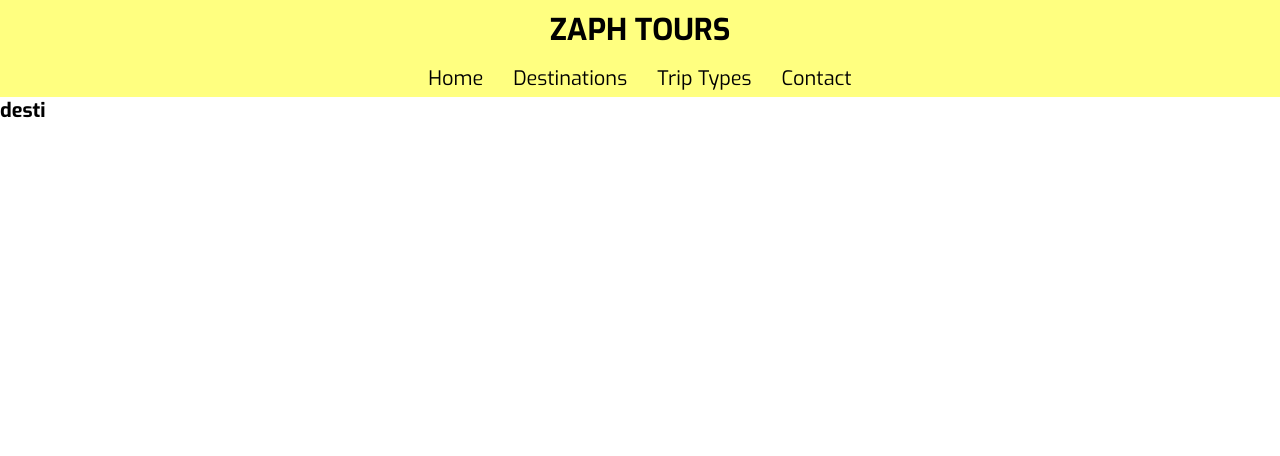
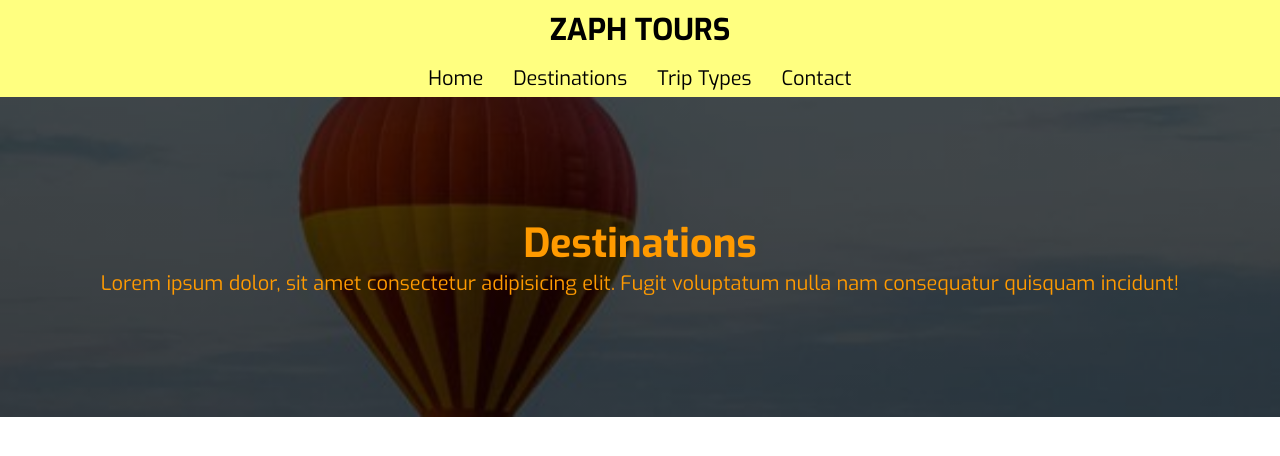
Before and after one commit to WeBstwr/Zaph-Tours-landing-page, a React (Vite) app: page /destinations in a window 1280 px wide. Shown: the top 456 px of the page. Built offline with nearby package versions, Linux system fonts and the light colour scheme.

Commit message:
create the destination banner background
I have created the background for the banner on destination page

```diff
--- a/src/components/Banner/banner.css
+++ b/src/components/Banner/banner.css
@@ -1,4 +1,4 @@
-.banner{
+.banner {
   display: flex;
   flex-direction: column;
   margin: 2rem 0;
@@ -8,7 +8,7 @@
   border-radius: 10px;
 }
 
-.banner h2{
+.banner h2 {
   font-size: 3rem;
   text-transform: capitalize;
 }
--- a/src/pages/Destinations/Destinations.jsx
+++ b/src/pages/Destinations/Destinations.jsx
@@ -1,5 +1,20 @@
+import "./destinations.css";
+import destinationBG from "../../assets/destiBg.jpg";
+
 const Destinations = () => {
-  return <h1>desti</h1>;
+  return (
+    <>
+      <div className="destination-background">
+        <div className="dest-bg-text">
+          <h2>destinations</h2>
+          <p>
+            Lorem ipsum dolor, sit amet consectetur adipisicing elit. Fugit
+            voluptatum nulla nam consequatur quisquam incidunt!
+          </p>
+        </div>
+      </div>
+    </>
+  );
 };
 
 export default Destinations;
--- /dev/null
+++ b/src/pages/Destinations/destinations.css
@@ -0,0 +1,29 @@
+.destination-background {
+  background: linear-gradient(rgba(0, 0, 0, 0.7), rgba(0, 0, 0, 0.7)),
+    url(../../assets/destiBg.jpg);
+  background-size: cover;
+  min-height: 40vh;
+  display: flex;
+  flex-direction: column;
+  justify-content: center;
+  align-items: center;
+}
+
+.dest-bg-text {
+  display: flex;
+  text-align: center;
+  grid-area: 4rem;
+  color: var(--primary-color);
+  flex-wrap: wrap;
+  flex-direction: column;
+  padding: 2rem;
+}
+
+.dest-bg-text h2 {
+  font-size: 4rem;
+  text-transform: capitalize;
+}
+
+.dest-bg-text p {
+  font-size: 2rem;
+}
--- a/src/pages/Home/Featured.jsx
+++ b/src/pages/Home/Featured.jsx
@@ -1,12 +1,10 @@
-import Banner from "../../components/Banner/Banner"
-import mtKenya from "../../assets/mtKenya.jpg"
+import Banner from "../../components/Banner/Banner";
+import mtKenya from "../../assets/mtKenya.jpg";
 
-const Featured = () =>{
-    return(
+const Featured = () => {
+  return (
     <>
-        <Banner
-        mainText="featured destinations"
-        />
+      <Banner mainText="featured destinations" />
       <div className="featured-section">
         <div className="feature-container">
           <div className="feature-image">
@@ -14,7 +12,10 @@ const Featured = () =>{
           </div>
           <div className="feature-text-box">
             <h3>mt. kenya</h3>
-                    <p>Lorem ipsum dolor sit amet consectetur, adipisicing elit. Dignissimos harum at fugiat modi!</p>
+            <p>
+              Lorem ipsum dolor sit amet consectetur, adipisicing elit.
+              Dignissimos harum at fugiat modi!
+            </p>
           </div>
         </div>
         <div className="feature-container">
@@ -23,7 +24,10 @@ const Featured = () =>{
           </div>
           <div className="feature-text-box">
             <h3>mt. ruwenzori</h3>
-                    <p>Lorem ipsum dolor sit amet consectetur, adipisicing elit. Dignissimos harum at fugiat modi!</p>
+            <p>
+              Lorem ipsum dolor sit amet consectetur, adipisicing elit.
+              Dignissimos harum at fugiat modi!
+            </p>
           </div>
         </div>
         <div className="feature-container">
@@ -32,7 +36,10 @@ const Featured = () =>{
           </div>
           <div className="feature-text-box">
             <h3>lake nakuru</h3>
-                    <p>Lorem ipsum dolor sit amet consectetur, adipisicing elit. Dignissimos harum at fugiat modi!</p>
+            <p>
+              Lorem ipsum dolor sit amet consectetur, adipisicing elit.
+              Dignissimos harum at fugiat modi!
+            </p>
           </div>
         </div>
         <div className="feature-container">
@@ -41,7 +48,10 @@ const Featured = () =>{
           </div>
           <div className="feature-text-box">
             <h3>tsavo national park</h3>
-                    <p>Lorem ipsum dolor sit amet consectetur, adipisicing elit. Dignissimos harum at fugiat modi!</p>
+            <p>
+              Lorem ipsum dolor sit amet consectetur, adipisicing elit.
+              Dignissimos harum at fugiat modi!
+            </p>
           </div>
         </div>
         <div className="feature-container">
@@ -50,7 +60,10 @@ const Featured = () =>{
           </div>
           <div className="feature-text-box">
             <h3>nairobi national park</h3>
-                    <p>Lorem ipsum dolor sit amet consectetur, adipisicing elit. Dignissimos harum at fugiat modi!</p>
+            <p>
+              Lorem ipsum dolor sit amet consectetur, adipisicing elit.
+              Dignissimos harum at fugiat modi!
+            </p>
           </div>
         </div>
         <div className="feature-container">
@@ -59,12 +72,18 @@ const Featured = () =>{
           </div>
           <div className="feature-text-box">
             <h3>coastal kenya</h3>
-                    <p>Lorem ipsum dolor sit amet consectetur, adipisicing elit. Dignissimos harum at fugiat modi!</p>
+            <p>
+              Lorem ipsum dolor sit amet consectetur, adipisicing elit.
+              Dignissimos harum at fugiat modi!
+            </p>
           </div>
+        </div>
+        <div className="discover-more">
+          <button>Discover More</button>
         </div>
       </div>
     </>
-    )
-}
+  );
+};
 
-export default Featured
+export default Featured;
--- a/src/pages/Home/Hero.jsx
+++ b/src/pages/Home/Hero.jsx
@@ -1,4 +1,4 @@
-import heroBg from "../../assets/heroBg.jpg"
+import heroBg from "../../assets/heroBg.jpg";
 import "./home.css";
 
 // const aboutIcons = ({icon}) =>{
@@ -14,8 +14,6 @@ const Hero = () => {
   return (
     <>
       <div className="hero-section">
-
-
         <div className="text-box">
           <div className="title">
             <h1>welcome to zaph tours</h1>
@@ -23,8 +21,6 @@ const Hero = () => {
           </div>
         </div>
       </div>
-
-
     </>
   );
 };
--- a/src/pages/Home/Home.jsx
+++ b/src/pages/Home/Home.jsx
@@ -1,17 +1,17 @@
 import Hero from "./Hero";
 import About from "./About";
 import Featured from "./Featured";
+import Testimonials from "./Testimonials";
 
 const Home = () => {
   return (
-<>
-   <Hero />;
-   <About />
-   <Featured />
-  </>
-  )
-
-
+    <>
+      <Hero />;
+      <About />
+      <Featured />
+      <Testimonials />
+    </>
+  );
 };
 
 export default Home;
--- /dev/null
+++ b/src/pages/Home/Testimonials.jsx
@@ -0,0 +1,13 @@
+import Banner from "../../components/Banner/Banner";
+
+const Testimonials = () => {
+  return (
+    <>
+      <Banner mainText="testimonials" />
+
+      <div className="testimonials-section"></div>
+    </>
+  );
+};
+
+export default Testimonials;
--- a/src/pages/Home/home.css
+++ b/src/pages/Home/home.css
@@ -11,7 +11,6 @@
   overflow: hidden;
 }
 
-
 @keyframes zoom-in {
   from {
     transform: scale(1);
@@ -20,8 +19,6 @@
     transform: scale(1.02);
   }
 }
-
-
 
 .text-box {
   color: var(--primary-color);
@@ -44,8 +41,6 @@
   font-size: 2rem;
   margin: 0 4rem;
 }
-
-
 
 .about-text {
   font-size: 2rem;
@@ -78,38 +73,112 @@
   flex-wrap: wrap;
 }
 
-.featured-section{
+.featured-section {
   display: flex;
+  justify-content: space-around;
   padding: 2rem;
+  border-radius: 10px;
+  display: flex;
   gap: 2rem;
   flex-wrap: wrap;
 }
 
-.feature-container{
-  border-radius: 10px;
+@media screen and (max-width: 33.125em) {
+  .featured-section {
+    display: flex;
+    flex-wrap: wrap;
+  }
+}
+
+.feature-container {
   display: flex;
+  align-items: center;
   justify-content: center;
+  align-items: center;
   width: 40rem;
-  align-items: center;
   background-color: var(--secondary-color);
+
+  /* display: grid;
+  grid-template-columns: repeat(3, 1fr);
+grid-template-rows: repeat(3, 1fr);
+grid-column-gap: 0px;
+grid-row-gap: 0px; */
+
+  /* display: grid;
+grid-template-columns: 1fr 1fr 1fr;
+grid-template-rows: 1fr 1fr 1fr;
+gap: 0px 0px;
+grid-template-areas:
+  "feature-container1 feature-container3 feature-container5"
+  "feature-container1 feature-container4 feature-container6"
+  "feature-container2 feature-container2 feature-container2";
+  border: 4px solid red; */
 }
-.feature-image img{
+
+/* .feature-container1{
+  grid-column: 1/2;
+  grid-row: 1/2;
+}
+
+.feature-container2{
+  grid-column: 2/3;
+  grid-row: 1/2;
+}
+
+.feature-container3{
+  grid-column: 3/4;
+  grid-row: 1/2;
+}
+
+.feature-container4{
+  grid-column: 1/2;
+  grid-row: 2/3;
+}
+
+.feature-container5{
+  grid-column: 2/3;
+  grid-row: 2/3;
+}
+
+.feature-container6{
+  grid-column: 3/4;
+  grid-row: 2/3;
+} */
+
+.feature-image img {
   width: 100%;
   height: 100%;
   border-top-left-radius: 10px;
   border-bottom-left-radius: 10px;
 }
 
-.feature-text-box{
+.feature-text-box {
   text-align: center;
   padding: 2rem;
 }
 
-.feature-text-box h3{
+.feature-text-box h3 {
   margin-bottom: 2rem;
   font-size: 2rem;
   text-transform: capitalize;
 }
-.feature-text-box p{
+.feature-text-box p {
   font-size: 1.5rem;
 }
+
+.discover-more button {
+  background-color: transparent;
+  color: var(--primary-color);
+  font-size: 2rem;
+  font-weight: bold;
+  padding: 1rem 4rem;
+  border: none;
+  border-radius: 10px;
+  cursor: pointer;
+  transition: all 0.6s ease;
+  border: 1px solid black;
+}
+.discover-more button:hover {
+  background-color: var(--primary-color);
+  color: black;
+}
```
Also changed, not shown: src/components/Banner/Banner.jsx (+10 -10 lines), src/pages/Home/About.jsx (+10 -14 lines), src/assets/destiBg.jpg (added). Lines whose indentation alone changed are shown as unchanged.
